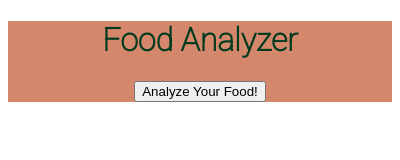
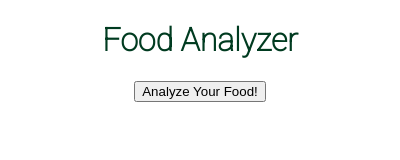
Before and after one commit to yaju-m/Food-Analyzer, a browser extension: page popup.html in a window 400 px wide. Drawn offline with Linux system fonts and the light colour scheme; a web font is replaced by a local one.

Commit message:
Update popup.html

```diff
--- a/popup.html
+++ b/popup.html
@@ -20,7 +20,7 @@
   </style>
 
   <body>
-    <div id = "topRow" style = "background-color:#D4876A">
+    <div id = "topRow" style = "background-color:white">
       <h1>Food Analyzer</h1>
       <button id="checkPage">Analyze Your Food!</button>
     </div>
```
